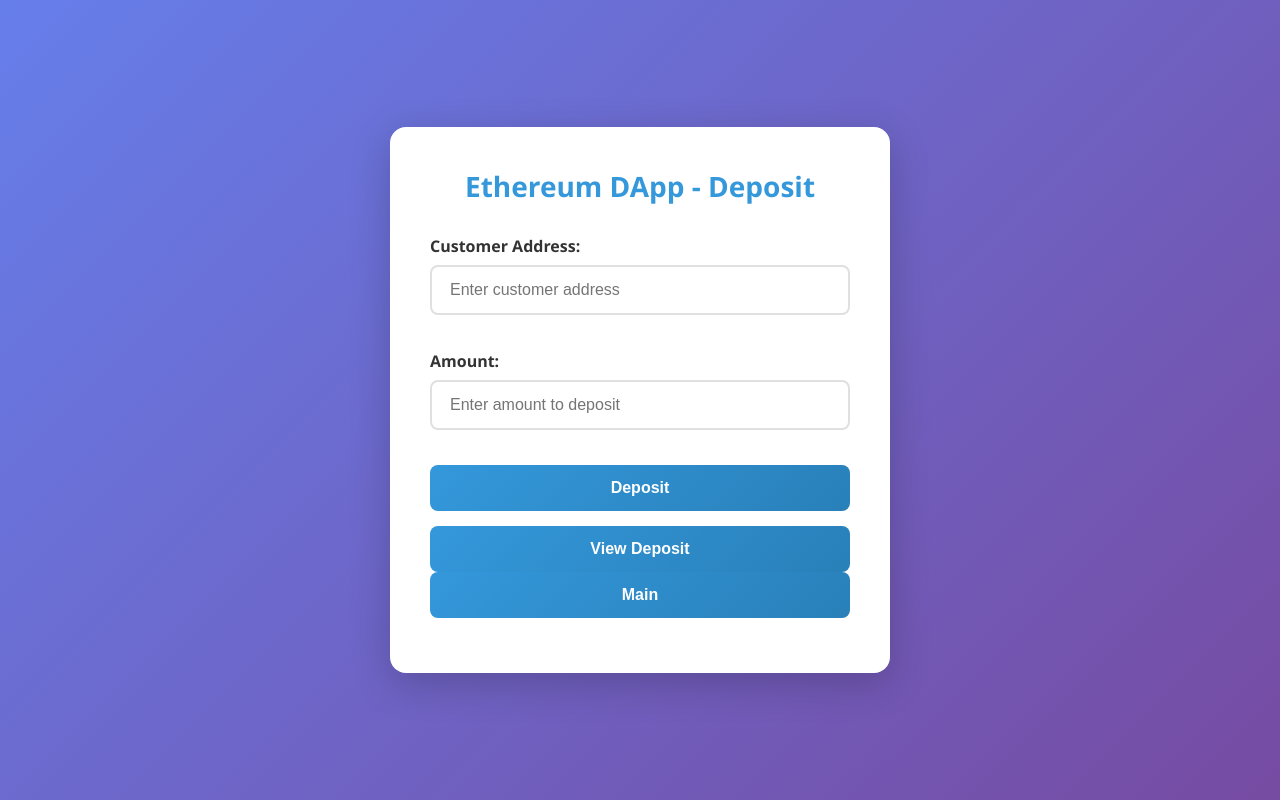
After one commit to Shr1mpTop/Dapp-6105, a Flask app: page /deposit in a window 1280 px wide. The commit adds this page. Run offline with Flask 3, Linux system fonts and the light colour scheme; some libraries are stand-ins or nearby versions.

Commit message:
compass Css build deposit fuction

```diff
--- a/app.py
+++ b/app.py
@@ -33,6 +33,10 @@ def main():
 def paynow():
     return(render_template("paynow.html"))
 
+@app.route("/deposit", methods=["GET","POST"])
+def deposit():
+    return(render_template("deposit.html"))
+
 @app.route("/userlog", methods=["GET","POST"])
 def userlog():
     conn = sqlite3.connect('user.db')
--- /dev/null
+++ b/templates/deposit.html
@@ -0,0 +1,96 @@
+<html>
+    <head>
+        <meta name="viewport" content="width=device-width,initial-scale=1">
+        <link rel="stylesheet" href="{{ url_for('static', filename='styles.css') }}">
+    </head>
+    <body>
+        <div class="container">
+            <h2>Ethereum DApp - Deposit</h2>
+            <form id="depositForm">
+                <div class="form-group">
+                    <label for="customer_input">Customer Address:</label>
+                    <input type="text" id="customer_input" placeholder="Enter customer address" required>
+                </div>
+                <div class="form-group">
+                    <label for="amount_input">Amount:</label>
+                    <input type="number" id="amount_input" placeholder="Enter amount to deposit" required>
+                </div>
+                <button type="button" class="btn" onclick="deposit()">Deposit</button>
+            </form>
+            <button type="button" class="btn" onclick="viewDeposit()">View Deposit</button>
+            <form action="/main" method="post">
+                <input type="submit" value="Main">
+            </form>
+            <div class="results" style="display: none;">
+                <p id="view_customer"></p>
+                <p id="view_amount"></p>
+            </div>
+        </div>
+    </body>
+    <script src="https://cdn.jsdelivr.net/npm/web3@1.5.2/dist/web3.min.js"></script>
+    <script>
+        const contractAddress = "0xd34ae264c22167e2f88d8ed6a84caaeea5f6cac1";
+        const contractABI = [
+            {
+                "inputs": [
+                    {
+                        "internalType": "address",
+                        "name": "customer_input",
+                        "type": "address"
+                    },
+                    {
+                        "internalType": "uint256",
+                        "name": "amount_input",
+                        "type": "uint256"
+                    }
+                ],
+                "name": "deposit_money",
+                "outputs": [],
+                "stateMutability": "nonpayable",
+                "type": "function"
+            },
+            {
+                "inputs": [],
+                "name": "deposit_view",
+                "outputs": [
+                    {
+                        "internalType": "address",
+                        "name": "",
+                        "type": "address"
+                    },
+                    {
+                        "internalType": "uint256",
+                        "name": "",
+                        "type": "uint256"
+                    }
+                ],
+                "stateMutability": "view",
+                "type": "function"
+            }
+        ];
+        const web3 = new Web3(Web3.givenProvider);
+        const contract = new web3.eth.Contract(contractABI, contractAddress);
+
+        async function deposit() {
+            const accounts = await web3.eth.requestAccounts();
+            const customer_input = document.getElementById('customer_input').value;
+            const amount_input = document.getElementById('amount_input').value;
+            console.log(customer_input, amount_input);
+
+            console.log("accounts[0] " + accounts[0]);
+            await contract.methods.deposit_money(customer_input, amount_input).send({ from: accounts[0] });
+        }
+
+        async function viewDeposit() {
+            const result = await contract.methods.deposit_view().call();
+            const resultsDiv = document.querySelector('.results');
+            if (result[0] !== "0x0000000000000000000000000000000000000000" || result[1] !== "0") {
+                resultsDiv.style.display = 'block';
+                document.getElementById('view_customer').innerText = "Customer: " + result[0];
+                document.getElementById('view_amount').innerText = "Amount: " + result[1];
+            } else {
+                resultsDiv.style.display = 'none';
+            }
+        }
+    </script>
+</html>
--- a/templates/main.html
+++ b/templates/main.html
@@ -9,7 +9,7 @@
                 <form action="/paynow" method="post">
                     <input type="submit" value="Transfer Money">
                 </form>
-                <form action="/" method="post">
+                <form action="/deposit" method="post">
                     <input type="submit" value="Deposit Money">
                 </form>
                 <form action="/userlog" method="post">
```
Also changed, not shown: static/styles.css (+2 -23 lines), user.db, 1 other file.
